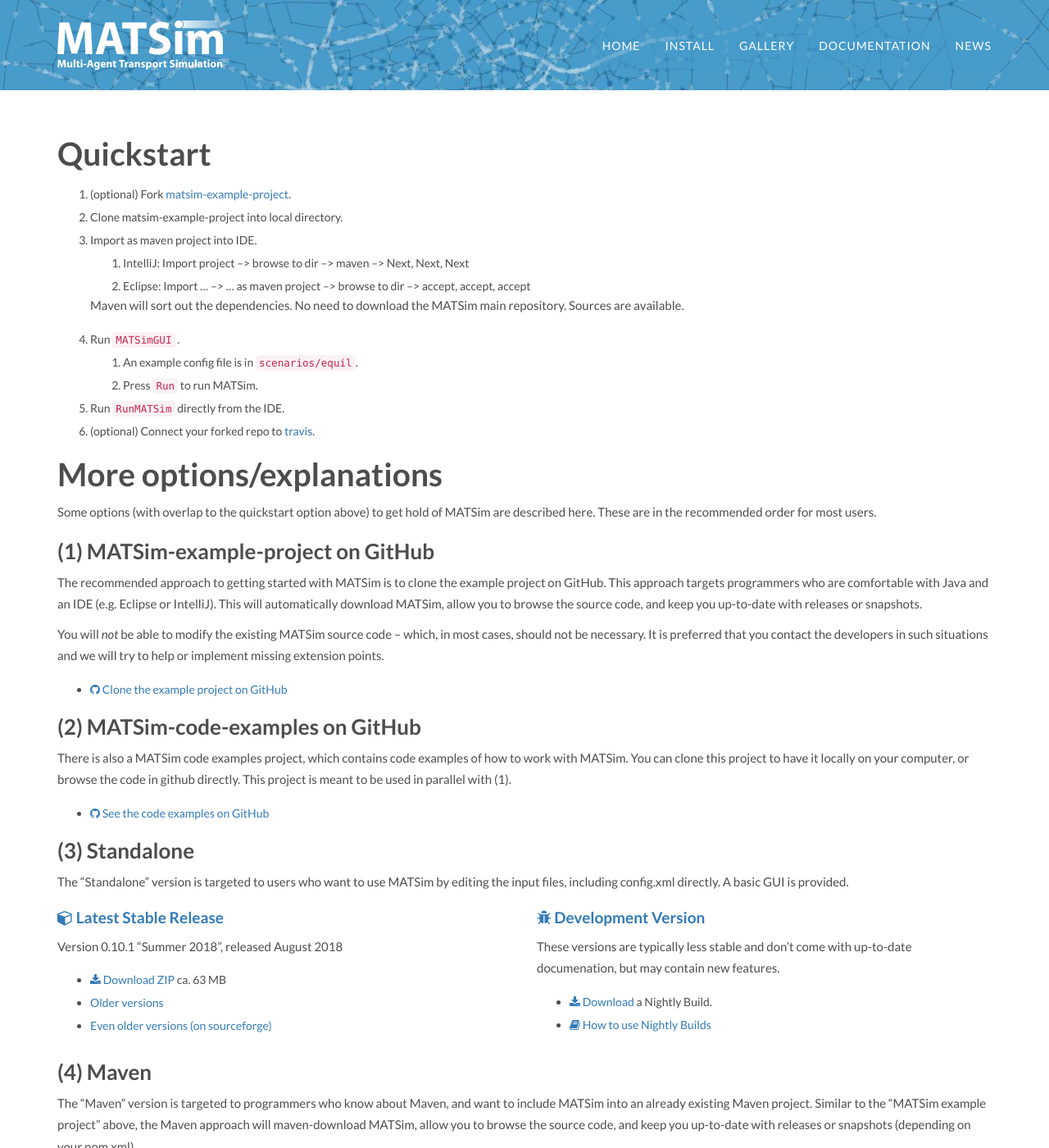
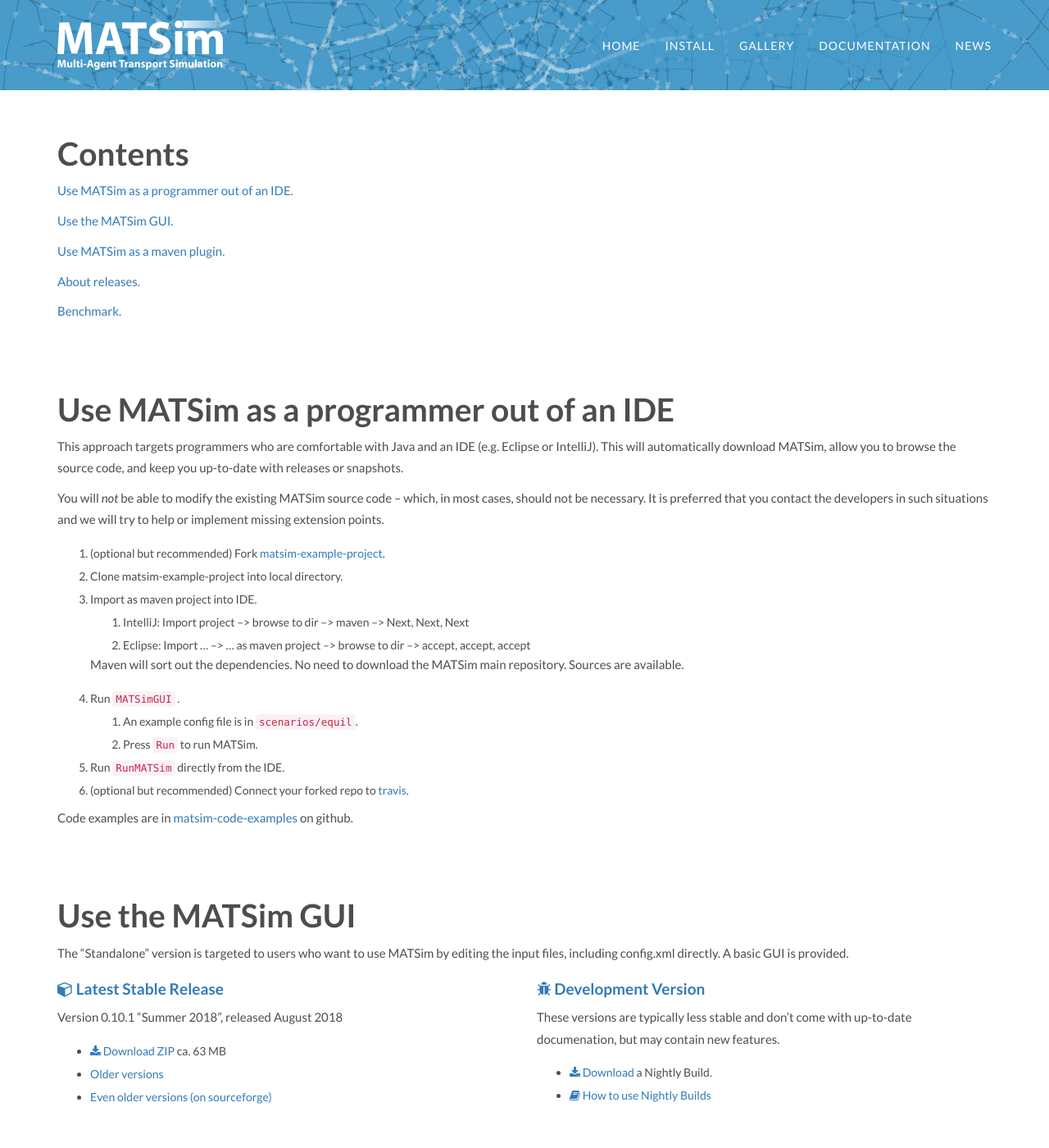
Before and after one commit to matsim-org/jekyll-website, a Jekyll site: the page built from downloads/index.md, in a window 1280 px wide and 1400 px high. Shown: the whole window at 82% size. Built offline with Jekyll 4.4.1, drawn with Linux system fonts in a browser that asks for light colours; some web fonts are replaced; some of the changed text lies outside the part shown.

Commit message:
re-organize download/install page

```diff
--- a/downloads/index.md
+++ b/downloads/index.md
@@ -3,9 +3,29 @@
 title: Download/Install
 ---
 
-# Quickstart
+# Contents
 
-1. (optional) Fork [matsim-example-project](https://github.com/matsim-org/matsim-example-project).
+[Use MATSim as a programmer out of an IDE.](#programmers)
+
+[Use the MATSim GUI.](#gui)
+
+[Use MATSim as a maven plugin.](#maven)
+
+[About releases.](#releases)
+
+[Benchmark.](#benchmark)
+
+# &nbsp; {#programmers}
+<!-- (stupid fix so anchor is not underneath page header. :-(  kai) -->
+# Use MATSim as a programmer out of an IDE
+
+<!-- ### Quickstart -->
+
+This approach targets programmers who are comfortable with Java and an IDE (e.g. Eclipse or IntelliJ). This will automatically download MATSim, allow you to browse the source code, and keep you up-to-date with releases or snapshots.
+
+You will _not_ be able to modify the existing MATSim source code -- which, in most cases, should not be necessary. It is preferred that you contact the developers in such situations and we will try to help or implement missing extension points.
+
+1. (optional but recommended) Fork [matsim-example-project](https://github.com/matsim-org/matsim-example-project).
 1. Clone matsim-example-project into local directory.
 1. Import as maven project into IDE.
    1. IntelliJ: Import project --> browse to dir --> maven --> Next, Next, Next
@@ -16,27 +36,27 @@
    1. An example config file is in `scenarios/equil`.
    1. Press `Run` to run MATSim.
 1. Run `RunMATSim` directly from the IDE.
-1. (optional) Connect your forked repo to [travis](https://travis-ci.org).
+1. (optional but recommended) Connect your forked repo to [travis](https://travis-ci.org).
+<!-- 1. Consult [matsim-code-examples](https://github.com/matsim-org/matsim-code-examples). -->
 
-# More options/explanations
+Code examples are in  [matsim-code-examples](https://github.com/matsim-org/matsim-code-examples) on github.
 
-Some options (with overlap to the quickstart option above) to get hold of MATSim are described here. These are in the recommended order for most users.
+<!-- ### MATSim-example-project on GitHub -->
 
-### (1) MATSim-example-project on GitHub
+<!-- The recommended approach to getting started with MATSim is to clone the example project on GitHub. This approach targets programmers who are comfortable with Java and an IDE (e.g. Eclipse or IntelliJ). This will automatically download MATSim, allow you to browse the source code, and keep you up-to-date with releases or snapshots. -->
 
-The recommended approach to getting started with MATSim is to clone the example project on GitHub. This approach targets programmers who are comfortable with Java and an IDE (e.g. Eclipse or IntelliJ). This will automatically download MATSim, allow you to browse the source code, and keep you up-to-date with releases or snapshots.
+<!-- You will _not_ be able to modify the existing MATSim source code -- which, in most cases, should not be necessary. It is preferred that you contact the developers in such situations and we will try to help or implement missing extension points. -->
 
-You will _not_ be able to modify the existing MATSim source code -- which, in most cases, should not be necessary. It is preferred that you contact the developers in such situations and we will try to help or implement missing extension points.
+<!-- - [<i class="fa fa-github"></i> Clone the example project on GitHub](https://github.com/matsim-org/matsim-example-project) -->
 
-- [<i class="fa fa-github"></i> Clone the example project on GitHub](https://github.com/matsim-org/matsim-example-project)
+<!-- ### MATSim-code-examples on GitHub -->
 
-### (2) MATSim-code-examples on GitHub
+<!-- There is also a MATSim code examples project, which contains code examples of how to work with MATSim.  You can clone this project to have it locally on your computer, or browse the code in github directly.  This project is meant to be used in parallel with (1). -->
 
-There is also a MATSim code examples project, which contains code examples of how to work with MATSim.  You can clone this project to have it locally on your computer, or browse the code in github directly.  This project is meant to be used in parallel with (1).
+<!-- - [<i class="fa fa-github"></i> See the code examples on GitHub](https://github.com/matsim-org/matsim-code-examples) -->
 
-- [<i class="fa fa-github"></i> See the code examples on GitHub](https://github.com/matsim-org/matsim-code-examples)
-
-### (3) Standalone
+# &nbsp; {#gui}
+# Use the MATSim GUI
 
 The "Standalone" version is targeted to users who want to use MATSim by editing the input files, including config.xml directly. A basic GUI is provided.
 
@@ -68,7 +88,8 @@
 </div>
 </div>
 
-### (4) Maven
+# &nbsp; {#maven}
+# Use MATSim as a maven plugin
 
 The "Maven" version is targeted to programmers who know about Maven, and want to include MATSim into an already existing Maven project.  Similar to the "MATSim example project" above, the Maven approach will maven-download MATSim, allow you to browse the source code, and keep you up-to-date with releases or snapshots (depending on your pom.xml).
 
@@ -131,8 +152,8 @@
 </div>
 </div>
 
-
-### About releases
+# &nbsp; {#releases}
+# About releases
 
 We normally release together with our summer term class taught at TU Berlin:
 1. A pre-release in march/april.
@@ -143,9 +164,8 @@
 
 
 
-
-
-### <i class="fa fa-tachometer"></i> &nbsp; Benchmark
+# &nbsp; {#benchmark}
+# <i class="fa fa-tachometer"></i> &nbsp; Benchmark
 
 [Download Benchmark](/files/benchmark/benchmark.zip) ZIP, ca. 35MB
 
```
